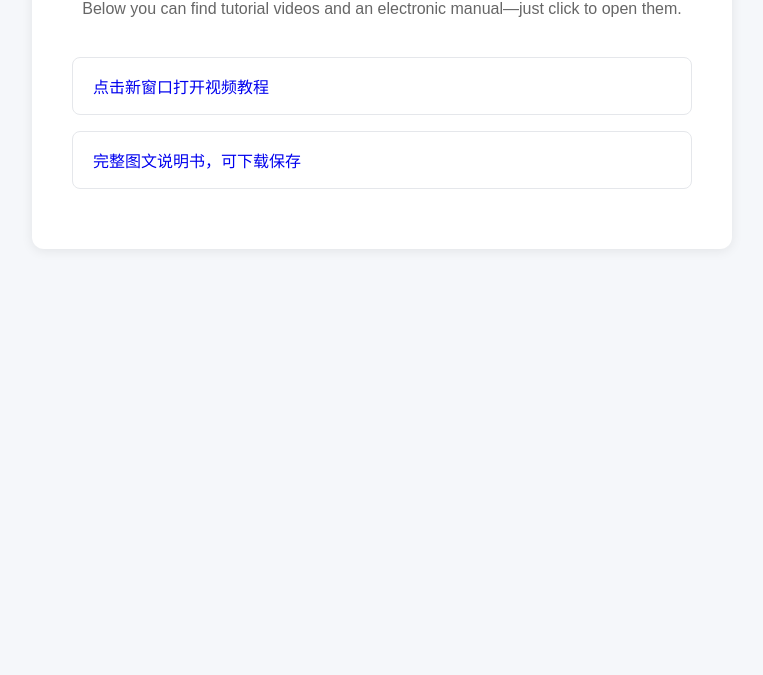
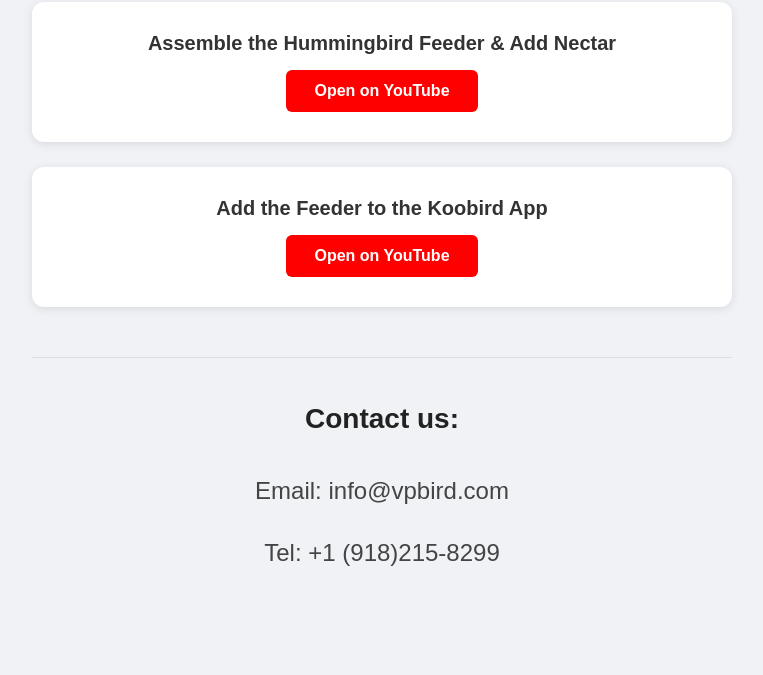
Before and after one commit to JohnnyZhuang123/4K-hummingbird-feeder, a plain HTML site: page index.html in a window 1280 px wide. Shown: the part 125-800 px from the top of the page, without its empty margins (258-1021 px from the left). Drawn offline with Linux system fonts and the light colour scheme.

Commit message:
Replace Chinese content with English in index.html

```diff
--- a/index.html
+++ b/index.html
@@ -1,88 +1,99 @@
 <!DOCTYPE html>
-<html lang="zh-CN">
+<html lang="en">
 <head>
     <meta charset="UTF-8">
-    <!-- 适配手机端 -->
     <meta name="viewport" content="width=device-width, initial-scale=1.0">
-    <title>FB-A10 Product User Manual & Operation Video</title>
+    <title>YouTube Video Links Page</title>
     <style>
         * {
             margin: 0;
             padding: 0;
             box-sizing: border-box;
-            font-family: "Microsoft Yahei", sans-serif;
+            font-family: Arial, sans-serif;
         }
         body {
-            background-color: #f5f7fa;
-            padding: 40px 20px;
+            background-color: #f0f2f5;
+            padding: 50px 20px;
+            text-align: center;
         }
         .container {
             max-width: 700px;
             margin: 0 auto;
-            background: #fff;
-            padding: 40px;
-            border-radius: 12px;
-            box-shadow: 0 2px 12px rgba(0,0,0,0.08);
         }
         h1 {
             color: #222;
-            text-align: center;
-            margin-bottom: 10px;
-            font-size: 26px;
+            margin-bottom: 40px;
         }
-        .desc {
-            color: #666;
-            text-align: center;
-            margin-bottom: 35px;
-            line-height: 1.6;
+        .video-card {
+            background: #ffffff;
+            padding: 30px;
+            margin-bottom: 25px;
+            border-radius: 12px;
+            box-shadow: 0 2px 10px rgba(0,0,0,0.1);
         }
-        .link-box {
-            margin: 20px 0;
+        h2 {
+            color: #333;
+            margin-bottom: 15px;
+            font-size: 20px;
         }
-        .link-item {
-            display: block;
+        .youtube-btn {
+            display: inline-block;
+            background-color: #ff0000;
+            color: white;
             text-decoration: none;
-            padding: 16px 20px;
-            border: 1px solid #e5e7eb;
-            border-radius: 8px;
-            margin-bottom: 16px;
-            transition: all 0.2s;
+            padding: 12px 28px;
+            border-radius: 6px;
+            font-weight: bold;
+            transition: background 0.2s ease;
         }
-        .link-item:hover {
-            background-color: #f0f7ff;
-            border-color: #4080ff;
+        .youtube-btn:hover {
+            background-color: #d60000;
         }
-        .link-title {
-            font-size: 18px;
-            color: #1967d2;
-            font-weight: 500;
-            margin-bottom: 6px;
+        /* 联系信息样式，全部调整为24px字号 */
+        .contact-box {
+            margin-top: 50px;
+            padding-top: 30px;
+            border-top: 1px solid #ddd;
+            color: #444;
+            line-height: 2.2;
         }
-        .link-tip {
-            font-size: 14px;
-            color: #777;
+        .contact-box h3 {
+            margin-bottom: 15px;
+            font-size: 28px;
+            color: #222;
+        }
+        .contact-box p {
+            font-size: 24px;
+            margin: 10px 0;
         }
     </style>
 </head>
 <body>
     <div class="container">
-        <h1>FB-A10 Product User Manual & Operation Video</h1>
-        <p class="desc">Below you can find tutorial videos and an electronic manual—just click to open them.</p>
+        <h1>YouTube Video Preview Links</h1>
 
-        <div class="link-box">
-            <!-- 1. 教学视频链接 替换href双引号内为你的视频地址 -->
-            <a class="link-item" href="https://youtube.com/shorts/sDdJ38iGOeo/" target="_blank">
-                <div class="link-title>📹 完整操作教学视频</div>
-                <div class="link-tip">点击新窗口打开视频教程</div>
+        <!-- First YouTube Video -->
+        <div class="video-card">
+            <h2>Assemble the Hummingbird Feeder & Add Nectar</h2>
+            <a class="youtube-btn" href="https://youtube.com" target="_blank">
+                Open on YouTube
             </a>
+        </div>
 
-            <!-- 2. 电子说明书链接 替换href为你的PDF/文档地址 -->
-            <a class="link-item" href="https://drive.google.com/file/d/1iuWz0mq31NFHJ20rJ1d5jvG-XKZHtBHn/view?usp=sharing" target="_blank">
-                <div class="link-title>📄 官方使用说明书(PDF)</div>
-                <div class="link-tip">完整图文说明书，可下载保存</div>
+        <!-- Second YouTube Video -->
+        <div class="video-card">
+            <h2>Add the Feeder to the Koobird App</h2>
+            <a class="youtube-btn" href="https://youtube.com" target="_blank">
+                Open on YouTube
             </a>
+        </div>
 
-           </div>
+        <!-- 联系信息区域 -->
+        <div class="contact-box">
+            <h3>Contact us:</h3>
+            <p>Email: info@vpbird.com</p>
+            <p>Tel: +1 (918)215-8299</p>
+        </div>
     </div>
 </body>
 </html>
```
